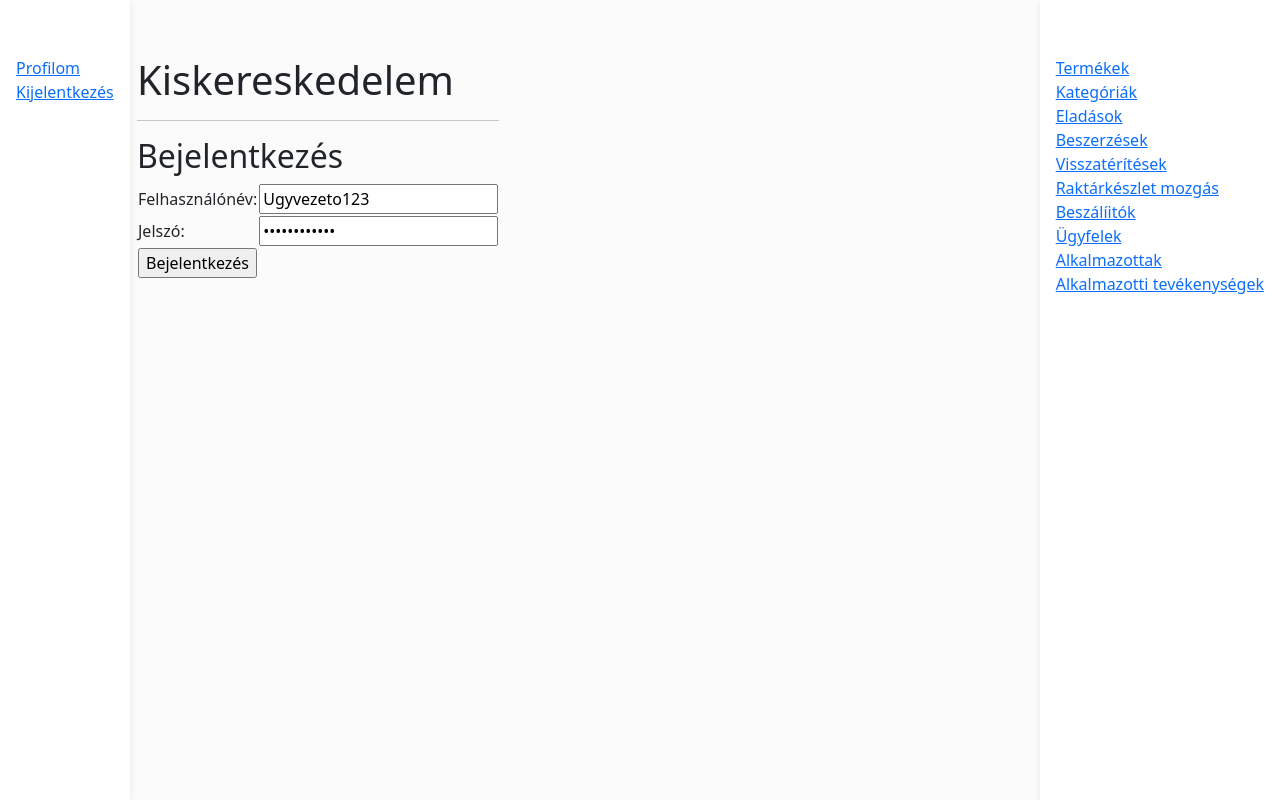
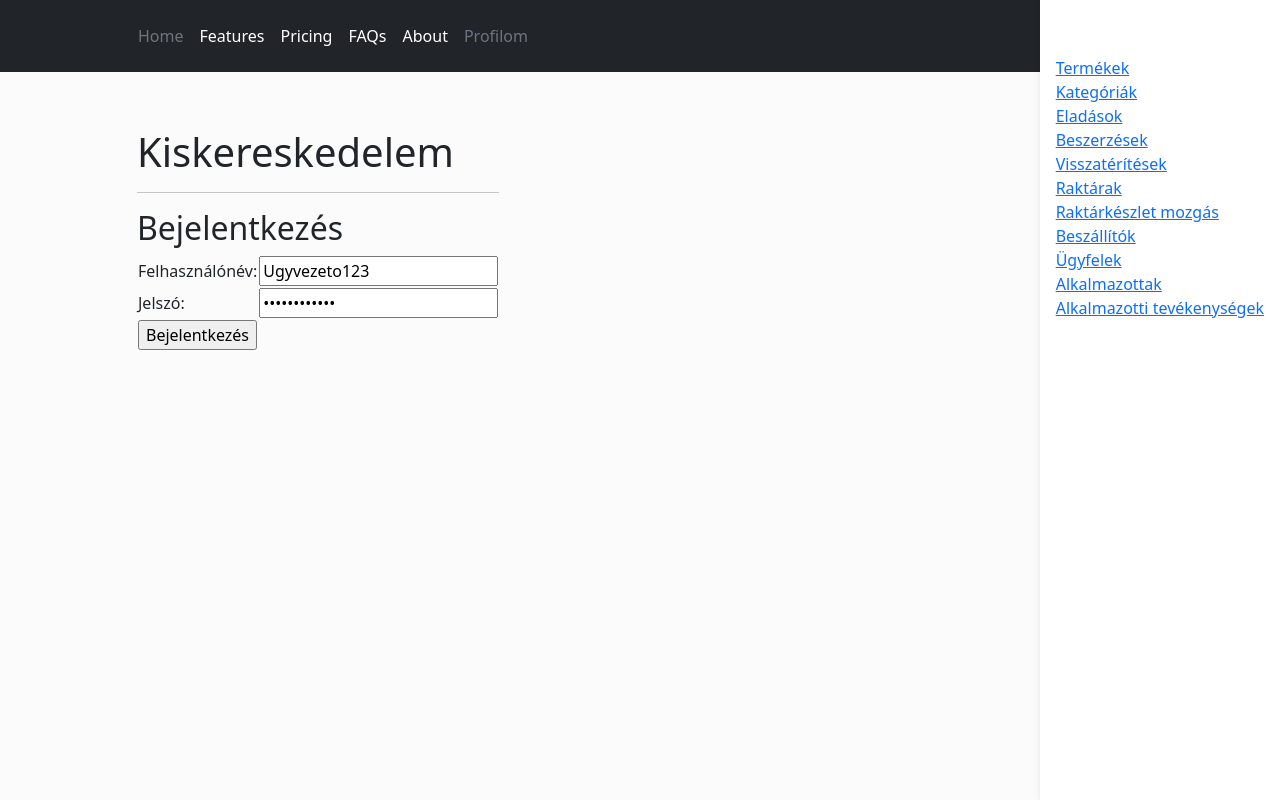
Before and after one commit to NoHaWeb/webprog2, a PHP site: page /index.php?p=1 in a window 1280 px wide. Run offline with PHP 8.4, Linux system fonts and the light colour scheme; the visitor is signed in with stand-in values (Sample User, id 1).

Commit message:
Stílusok előkészítése

```diff
--- /dev/null
+++ b/elemek/style.css
@@ -0,0 +1,64 @@
+body {
+    background-color: #fbfbfb;
+  }
+  main{
+    margin: 2rem auto;
+    width: auto;
+    position: absolute;
+    left: 125px;
+  }
+  /* @media (min-width: 991.98px) {
+    main {
+      padding-left: 240px;
+    }
+  } */
+
+  /* Sidebar */
+  .sidebar {
+    padding: 2rem 0; /* Height of navbar */
+    box-shadow: 0 2px 5px 0 rgb(0 0 0 / 5%), 0 2px 10px 0 rgb(0 0 0 / 5%);
+    width: fit-content;
+    z-index: 600;
+  }
+  #sidebarLeft {
+    position: fixed;
+    top: 0;
+    left: 0;
+    width: 100%;
+
+  }
+  #sidebarRight {
+    position: fixed;
+    top: 0;
+    bottom: 0;
+    right: 0;
+  }
+
+  /* @media (max-width: 991.98px) {
+    .sidebar {
+      width: auto;
+    }
+  } */
+  .sidebar .active {
+    border-radius: 5px;
+    box-shadow: 0 2px 5px 0 rgb(0 0 0 / 16%), 0 2px 10px 0 rgb(0 0 0 / 12%);
+  }
+
+  .sidebar-sticky {
+    position: relative;
+    top: 0;
+    height: calc(100vh - 48px);
+    padding-top: 0.5rem;
+    overflow-x: hidden;
+    overflow-y: auto; /* Scrollable contents if viewport is shorter than content. */
+  }
+
+  input[disabled], select[disabled] {
+    background-color: transparent; /* Remove background color */
+    border: none; /* Remove border */
+    padding: 0; /* Remove padding */
+    cursor: default; /* Change cursor to default */
+  }
+  pre{
+    display: none;
+  }
--- a/index.php
+++ b/index.php
@@ -7,28 +7,22 @@
     <title>KISKERESKEDELEM</title>
     <script src="https://cdn.jsdelivr.net/npm/bootstrap@5.3.3/dist/js/bootstrap.bundle.min.js"></script>
     <link rel="stylesheet" href="https://cdn.jsdelivr.net/npm/bootstrap@5.3.3/dist/css/bootstrap.min.css">
-    <link rel="stylesheet" href="style.css">
+    <link rel="stylesheet" href="elemek/style.css">
 </head>
 
 <body>
     <?php session_start(); ?>
-    <header>
-    <nav id="sidebarLeft" class="sidebar bg-white">
-        <div class="position-sticky">
-            <div class="list-group list-group-flush mx-3 mt-4">
-                <?php require_once 'logmenu.php'; ?>
-            </div>
-        </div>
-    </nav>
-    <nav id="sidebarRight" class="sidebar bg-white">
+    <header class="p-3 text-bg-dark">
+        <?php require_once 'logmenu.php'; ?>
+    </header>
+    <main>
+    <div id="sidebarRight" class="sidebar bg-white">
         <div class="position-sticky">
             <div class="list-group list-group-flush mx-3 mt-4">
                 <?php require_once 'navmenu.php'; ?>
             </div>
         </div>
-    </nav>
-    </header>
-    <main>
+    </div>
         <div class="container pt-4">
             <?php require_once 'tartalom.php'; ?>
         </div>
--- a/kategoriak.php
+++ b/kategoriak.php
@@ -71,4 +71,4 @@ $kategoriak = $crudManager->performCRUD("select", "kategoriak", "", "");
     </div>
     <div class="container justify-content-center ms-5"><span>Page: </span><span id="page"></span></div>
 </div>
-<script src="pagination.js"></script>
+<script src="elemek/pagination.js"></script>
--- a/logmenu.php
+++ b/logmenu.php
@@ -1,7 +1,31 @@
-<?php if (!isset($_SESSION['id']) || empty($_SESSION['id'])): ?>
-    <a href="index.php?p=1">Bejelentkezés</a>
-    <a href="index.php?p=2">Regisztráció</a>
-<?php else: ?>
-    <a href="index.php?p=12">Profilom</a>
-    <a href="index.php?p=13">Kijelentkezés</a>
-<?php endif; ?>
+
+    <div class="container">
+      <div class="d-flex flex-wrap align-items-center justify-content-center justify-content-lg-start">
+        <a href="/" class="d-flex align-items-center mb-2 mb-lg-0 text-white text-decoration-none">
+          <svg class="bi me-2" width="40" height="32" role="img" aria-label="Bootstrap"><use xlink:href="#bootstrap"></use></svg>
+        </a>
+        <?php if (isset($_SESSION['id']) || !empty($_SESSION['id'])): ?>
+        <ul class="nav col-12 col-lg-auto me-lg-auto mb-2 justify-content-center mb-md-0">
+          <li><a href="#" class="nav-link px-2 text-secondary">Home</a></li>
+          <li><a href="#" class="nav-link px-2 text-white">Features</a></li>
+          <li><a href="#" class="nav-link px-2 text-white">Pricing</a></li>
+          <li><a href="#" class="nav-link px-2 text-white">FAQs</a></li>
+          <li><a href="#" class="nav-link px-2 text-white">About</a></li>
+          <li><a href="index.php?p=12" class="nav-link px-2 text-secondary">Profilom</a></li>
+        </ul>
+        <div class="text-end">
+            <a href="index.php?p=13"><button type="button" class="btn btn-warning">Kijelentkezés</button></a>
+        </div>
+
+        <!-- <form class="col-12 col-lg-auto mb-3 mb-lg-0 me-lg-3" role="search">
+          <input type="search" class="form-control form-control-dark text-bg-dark" placeholder="Search..." aria-label="Search">
+        </form> -->
+
+        <div class="text-end">
+        <?php else: ?>
+            <a href="index.php?p=1"><button type="button" class="btn btn-outline-light me-2">Bejelentkezés</button></a>
+            <a href="index.php?p=2"><button type="button" class="btn btn-warning">Regisztráció</button></a>
+          <?php endif; ?>
+        </div>
+      </div>
+    </div>
--- a/navmenu.php
+++ b/navmenu.php
@@ -6,8 +6,9 @@
             echo '<a href="index.php?p=4">Eladások</a>';
             echo '<a href="index.php?p=5">Beszerzések</a>';
             echo '<a href="index.php?p=6">Visszatérítések</a>';
+            echo '<a href="index.php?p=16">Raktárak</a>';
             echo '<a href="index.php?p=7">Raktárkészlet mozgás</a>';
-            echo '<a href="index.php?p=8">Beszálíitók</a>';
+            echo '<a href="index.php?p=8">Beszállítók</a>';
             echo '<a href="index.php?p=9">Ügyfelek</a>';
             echo '<a href="index.php?p=10">Alkalmazottak</a>';
             echo '<a href="index.php?p=11">Alkalmazotti tevékenységek</a>';
--- a/pages.php
+++ b/pages.php
@@ -5,6 +5,7 @@
     define("4", "eladasok.php");
     define("5", "beszerzesek.php");
     define("6", "visszateritesek.php");
+    define("16", "raktarak.php");
     define("7", "raktarkeszlet_mozgas.php");
     define("8", "beszallitok.php");
     define("9", "ugyfelek.php");
--- a/style.css
+++ /dev/null
@@ -1,63 +0,0 @@
-body {
-    background-color: #fbfbfb;
-  }
-  main{
-    margin: 2rem auto;
-    width: auto;
-    position: absolute;
-    left: 125px;
-  }
-  /* @media (min-width: 991.98px) {
-    main {
-      padding-left: 240px;
-    }
-  } */
-
-  /* Sidebar */
-  .sidebar {
-    padding: 2rem 0; /* Height of navbar */
-    box-shadow: 0 2px 5px 0 rgb(0 0 0 / 5%), 0 2px 10px 0 rgb(0 0 0 / 5%);
-    width: fit-content;
-    z-index: 600;
-  }
-  #sidebarLeft {
-    position: fixed;
-    top: 0;
-    bottom: 0;
-    left: 0;
-  }
-  #sidebarRight {
-    position: fixed;
-    top: 0;
-    bottom: 0;
-    right: 0;
-  }
-
-  /* @media (max-width: 991.98px) {
-    .sidebar {
-      width: auto;
-    }
-  } */
-  .sidebar .active {
-    border-radius: 5px;
-    box-shadow: 0 2px 5px 0 rgb(0 0 0 / 16%), 0 2px 10px 0 rgb(0 0 0 / 12%);
-  }
-
-  .sidebar-sticky {
-    position: relative;
-    top: 0;
-    height: calc(100vh - 48px);
-    padding-top: 0.5rem;
-    overflow-x: hidden;
-    overflow-y: auto; /* Scrollable contents if viewport is shorter than content. */
-  }
-
-  input[disabled], select[disabled] {
-    background-color: transparent; /* Remove background color */
-    border: none; /* Remove border */
-    padding: 0; /* Remove padding */
-    cursor: default; /* Change cursor to default */
-  }
-  pre{
-    display: none;
-  }
--- a/termekek_form.php
+++ b/termekek_form.php
@@ -116,4 +116,4 @@ $kategoriak = $crudManager->performCRUD("select", "kategoriak", "", "");
     </div>
     <div class="container justify-content-center ms-5"><span>Page: </span><span id="page"></span></div>
 </div>
-<script src="pagination.js"></script>
+<script src="elemek/pagination.js"></script>
```
Also changed, not shown: elemek/ikonok/10572.jpg (added), elemek/pagination.js (renamed from pagination.js), 1 other file.
